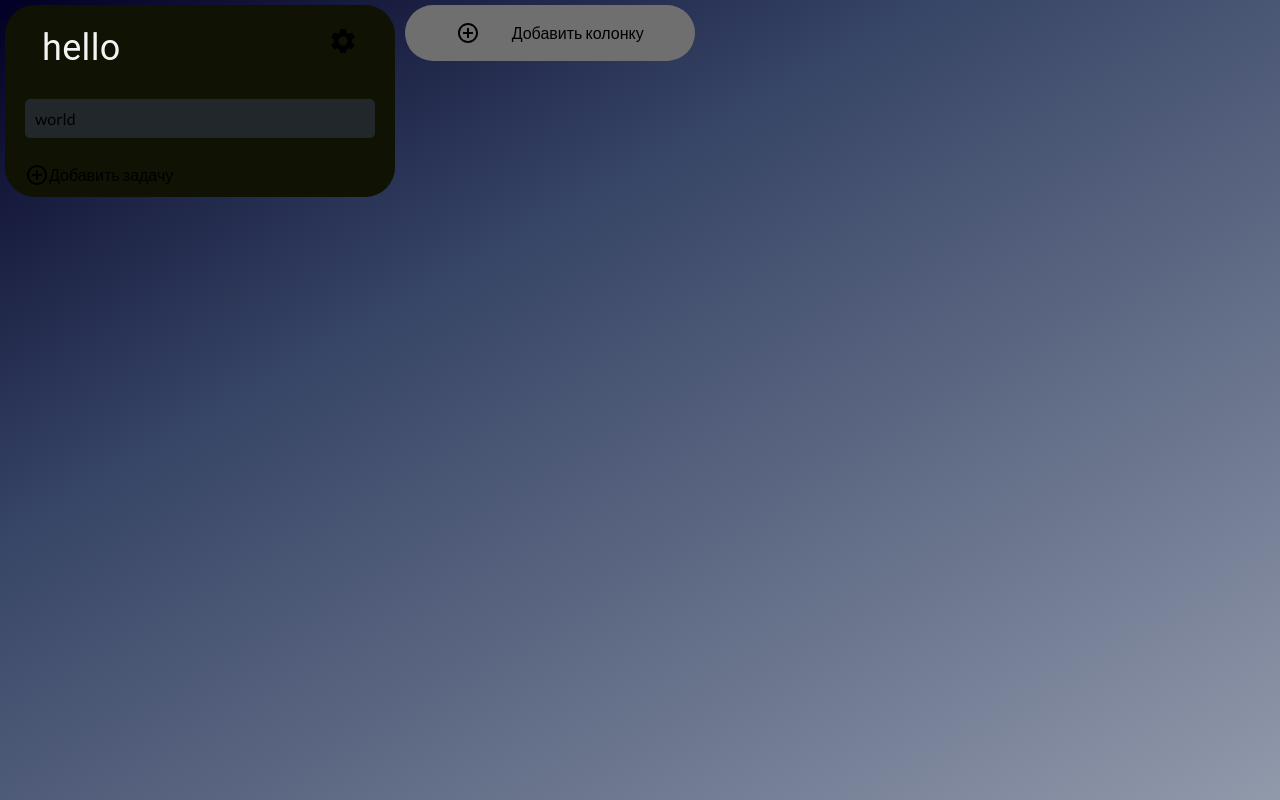
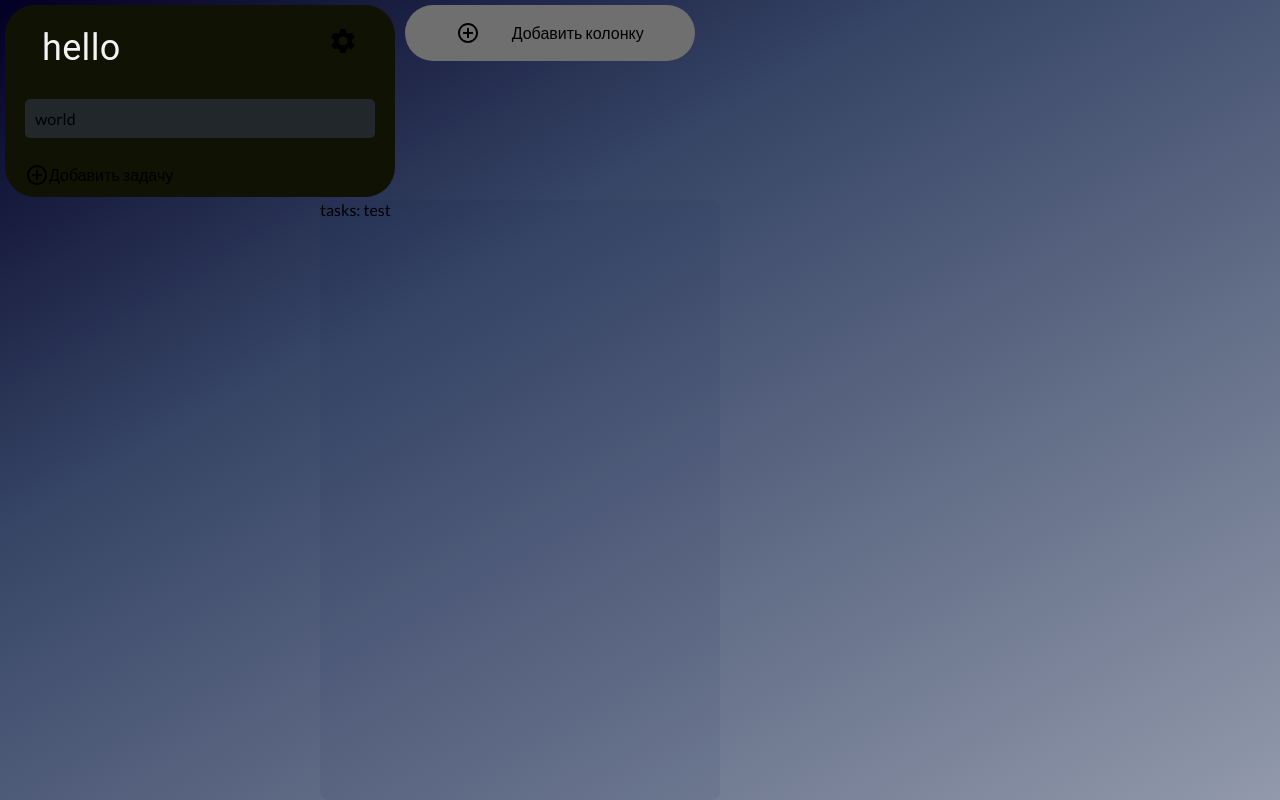
Before and after one commit to temirhanb/simple_todo_list, a React (Create React App) app: page / in a window 1280 px wide. Built offline with nearby package versions, Linux system fonts and the light colour scheme.

Commit message:
- fix api import

```diff
--- a/src/pages/task-list/index.tsx
+++ b/src/pages/task-list/index.tsx
@@ -6,6 +6,7 @@ import { ColumnItem } from "widgets/";
 
 import { Layout } from "./styles";
 import { AddColumn } from "features";
+import { TaskWidget } from "../../widgets/tasks/component";
 
 export const TaskListPage: React.FC = () => {
 
@@ -15,6 +16,7 @@ export const TaskListPage: React.FC = () => {
     <Layout>
       {columns.map((item) => <ColumnItem {...item} key={item.id}/>)}
       <AddColumn/>
+      <TaskWidget name={'test'}/>
     </Layout>
   )
 }
--- /dev/null
+++ b/src/widgets/tasks/component/index.tsx
@@ -0,0 +1,7 @@
+import { WidgetContainer } from "../styles";
+
+export const TaskWidget = ({name}: { name: string }) => {
+  return (
+    <WidgetContainer>tasks: {name}</WidgetContainer>
+  )
+}
--- /dev/null
+++ b/src/widgets/tasks/styles/index.ts
@@ -0,0 +1,12 @@
+import styled from "@emotion/styled";
+
+export const WidgetContainer = styled.div`
+
+  position: absolute;
+  left: 25%;
+  top: 25%;
+  background-color: #091e420f;
+  border-radius: 8px;
+  min-height: 600px;
+  min-width: 400px;
+`;
```
